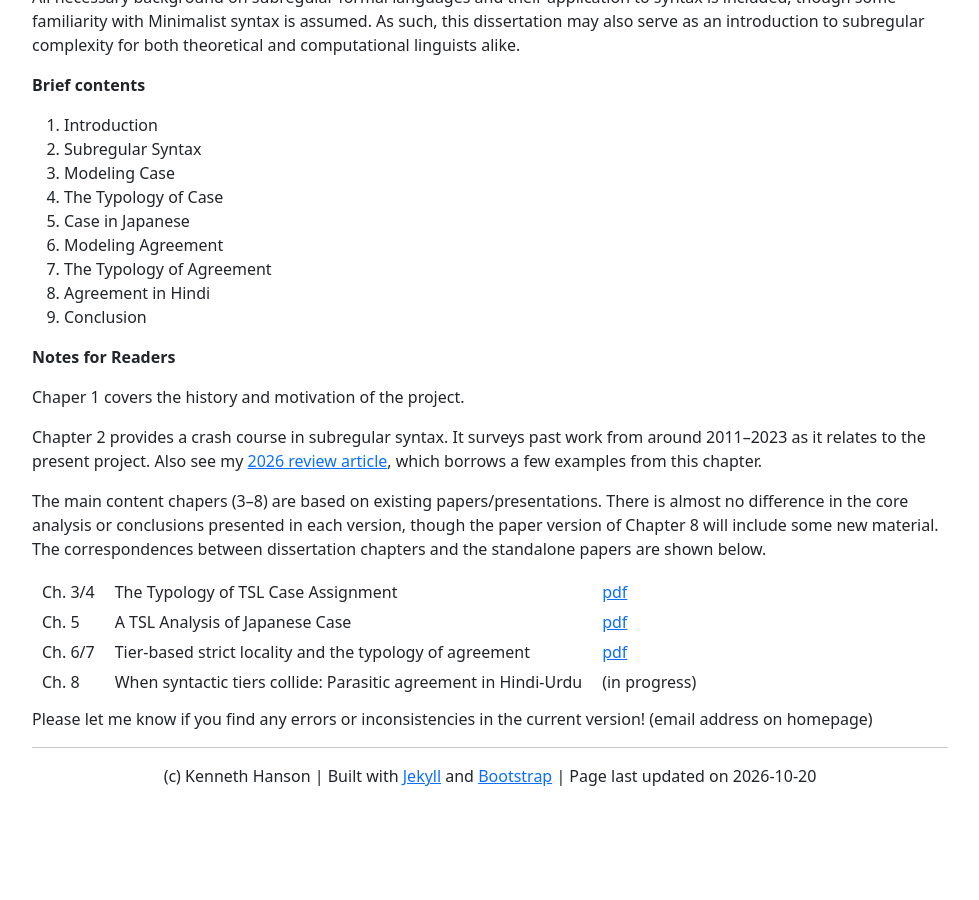
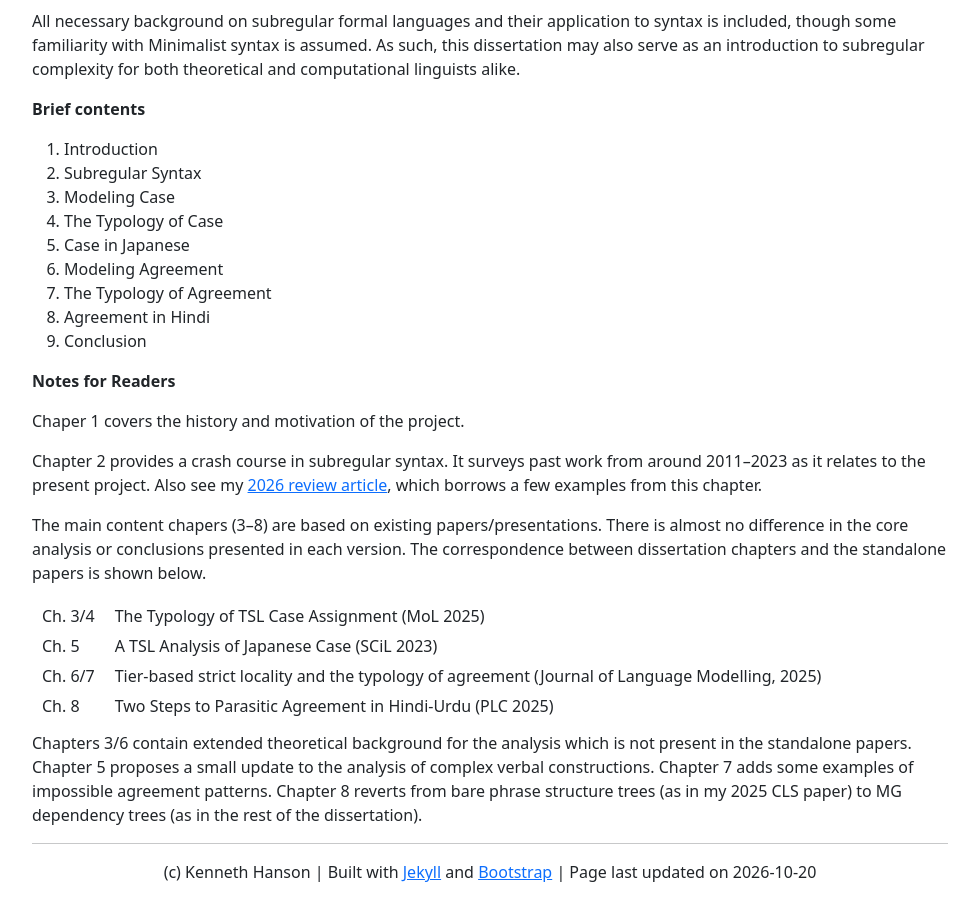
Before and after one commit to khanson679/khanson679.github.io, a Jekyll site: the page built from dissertation.md, in a window 1280 px wide and 900 px high, scrolled down 645 px. Shown: the whole window, without its empty margins (150-1129 px from the left). Built offline with Jekyll 4.4.1, drawn with Linux system fonts in a browser that asks for light colours; before the commit the page ends 1449 px from its top, so only the background shows below that; some of the changed text lies outside the part shown.

Commit message:
Update reader notes.

```diff
--- a/dissertation.md
+++ b/dissertation.md
@@ -7,7 +7,8 @@ permalink: /research/dissertation
 
 My 2025 dissertation is linked below.
 Any updated versions will also be posted here.
-I expect to make only minor corrections.
+I plan to make only minor corrections.
+Please let me know if you find any errors or inconsistencies in the current version! (email address on homepage)
 
 - official dissertation:
     [pdf](/files/hanson-2025-dissertation.pdf)
@@ -43,12 +44,15 @@ Chaper 1 covers the history and motivation of the project.
 Chapter 2 provides a crash course in subregular syntax. It surveys past work from around 2011--2023 as it relates to the present project. Also see my [2026 review article](/files/hanson-2026-islands.pdf), which borrows a few examples from this chapter.
 
 The main content chapers (3--8) are based on existing papers/presentations.
-There is almost no difference in the core analysis or conclusions presented in each version, though the paper version of Chapter 8 will include some new material.
-The correspondences between dissertation chapters and the standalone papers are shown below.
+There is almost no difference in the core analysis or conclusions presented in each version.
+The correspondence between dissertation chapters and the standalone papers is shown below.
 
-| Ch. 3/4 | The Typology of TSL Case Assignment | [pdf](/files/hanson-2025-tsl-case.pdf)
-| Ch. 5   | A TSL Analysis of Japanese Case | [pdf](/files/hanson-scil2023-tsl-jpn-case.pdf)
-| Ch. 6/7 | Tier-based strict locality and the typology of agreement | [pdf](/files/hanson-2025-tsl-agreement.pdf)
-| Ch. 8   | When syntactic tiers collide: Parasitic agreement in Hindi-Urdu | (in progress)
+| Ch. 3/4 | The Typology of TSL Case Assignment (MoL 2025)
+| Ch. 5   | A TSL Analysis of Japanese Case (SCiL 2023)
+| Ch. 6/7 | Tier-based strict locality and the typology of agreement (Journal of Language Modelling, 2025)
+| Ch. 8   | Two Steps to Parasitic Agreement in Hindi-Urdu (PLC 2025)
 
-Please let me know if you find any errors or inconsistencies in the current version! (email address on homepage)
+Chapters 3/6 contain extended theoretical background for the analysis which is not present in the standalone papers.
+Chapter 5 proposes a small update to the analysis of complex verbal constructions.
+Chapter 7 adds some examples of impossible agreement patterns.
+Chapter 8 reverts from bare phrase structure trees (as in my 2025 CLS paper) to MG dependency trees (as in the rest of the dissertation).
```
